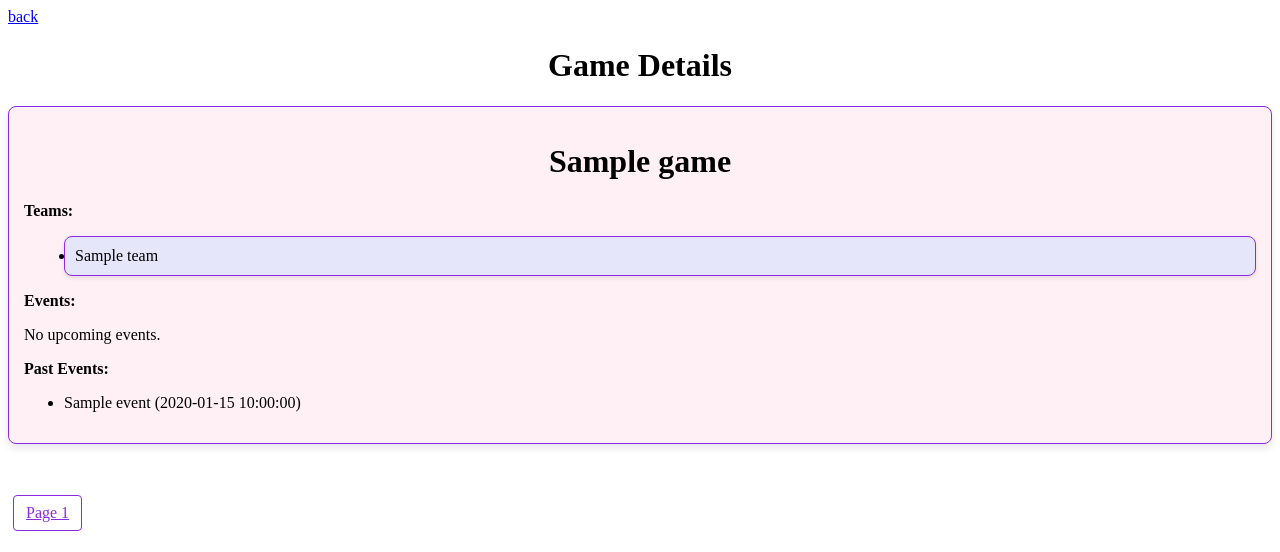
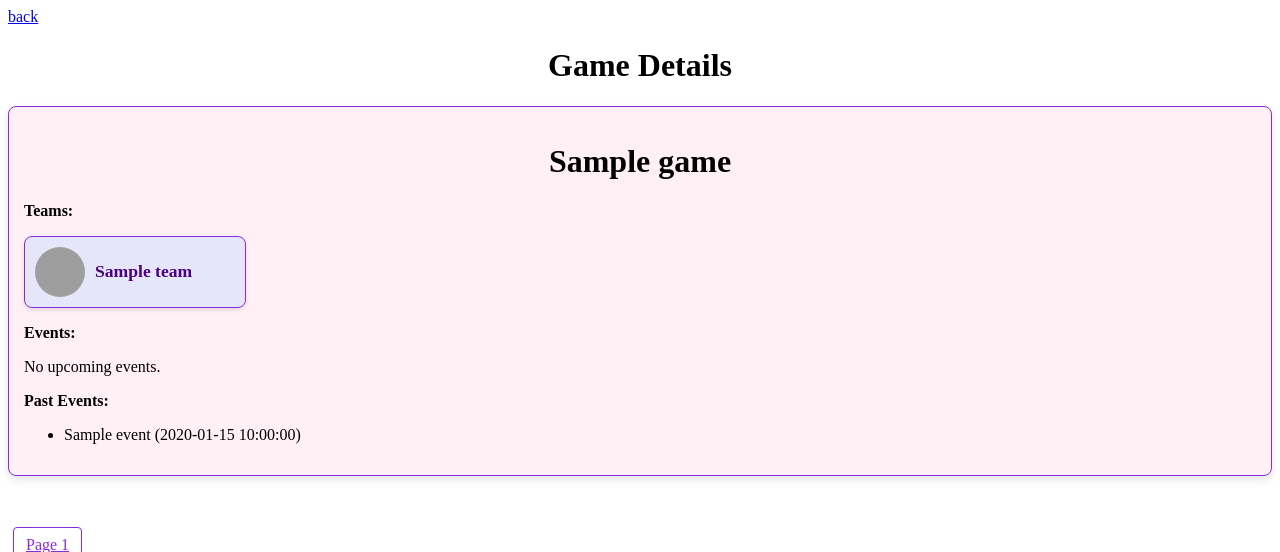
Before and after one commit to sarahlauras/fsp, a PHP site: page /gamedetail_index.php in a window 1280 px wide. Shown: the top 552 px of the page. Run offline with PHP 8.4, Linux system fonts and the light colour scheme; tables that the repository leaves empty or names only in its code hold one stand-in row (values such as "Sample post"); grey boxes are pictures that could not be loaded.

Commit message:
don amin

```diff
--- a/classgame.php
+++ b/classgame.php
@@ -61,7 +61,7 @@
 
         //menampilkan data team apa saja per game
         public function gameDetailTeam($namagame){
-            $stmt = $this->mysqli->prepare("SELECT t.name from team t inner join
+            $stmt = $this->mysqli->prepare("SELECT t.name, t.idteam from team t inner join
                                                    game g on t.idgame = g.idgame where g.name = ?");
             $stmt->bind_param("s", $namagame);
             $stmt->execute();
--- a/gamedetail.css
+++ b/gamedetail.css
@@ -22,28 +22,31 @@ h1{
 
 /* Style untuk list team dalam card */
 .team-list {
+    display: flex;
+    flex-wrap: wrap;
+    gap: 15px; /* Jarak antar card */
     margin-top: 10px;
+    justify-content: flex-start; /* Menyusun ke kiri */
 }
 
 /* Style untuk card tiap team */
 .team-card {
     display: flex;
     align-items: center;
-    justify-content: space-between;
-    padding: 10px;
-    margin: 10px 0;
     border: 1px solid #8A2BE2;
     border-radius: 8px;
-    background-color: #E6E6FA; /* Warna lembut untuk team card */
+    background-color: #E6E6FA;
     box-shadow: 0 2px 4px rgba(0, 0, 0, 0.1);
+    padding: 10px;
+    gap: 10px;
+    width: 200px; /* Lebar tetap untuk card */
 }
 
 /* Style untuk gambar di team card */
 .team-card img {
     width: 50px;
     height: 50px;
-    border-radius: 50%;
-    margin-right: 10px;
+    border-radius: 50%; /* Membuat gambar bulat */
 }
 
 /* Detail team dalam card */
@@ -112,3 +115,19 @@ h1{
     color: #FF69B4; /* Warna pink untuk halaman aktif */
     padding: 8px 12px;
 }
+
+.team-info h4 {
+    margin: 0;
+    font-size: 1em;
+    color: #4B0082;
+}
+
+@media screen and (max-width: 768px) {
+    .team-list {
+        justify-content: center; /* Susun di tengah untuk layar kecil */
+    }
+
+    .team-card {
+        width: 100%; /* Lebar penuh pada layar kecil */
+    }
+}
--- a/gamedetail_index.php
+++ b/gamedetail_index.php
@@ -11,7 +11,6 @@
     <h1>Game Details</h1>
     <?php
     require_once 'classgame.php';
-
     $game = new Game();
 
     $totaldata = $game->getTotalData();
@@ -31,13 +30,17 @@
         echo "<p><strong>Teams:</strong></p>";
         $resteams = $game->gameDetailTeam($gameRow['name']);
         if ($resteams->num_rows > 0) {
-            echo "<ul>";
+            echo "<div class='team-list'>";
             while ($teamRow = $resteams->fetch_assoc()) {
+                $teamId = $teamRow['idteam'];
                 echo "<div class='team-card'>";
-                echo "<li>" . $teamRow['name'] . "</li>";
-                echo "</div>";
+                echo "<img src='teams/" . $teamId . ".jpg' alt='" . $teamRow['name'] . " Poster'>";
+                echo "<div class='team-info'>";
+                echo "<h4>" . $teamRow['name'] . "</h4>";
+                echo "</div>"; // penutup team-info
+                echo "</div>"; // penutup team-card
             }
-            echo "</ul>";
+            echo "</div>"; // penutup team-list
         } else {
             echo "<p>No teams available.</p>";
         }
```
Also changed, not shown: teams/1.jpg (deleted), teams/2.jpg (deleted).
